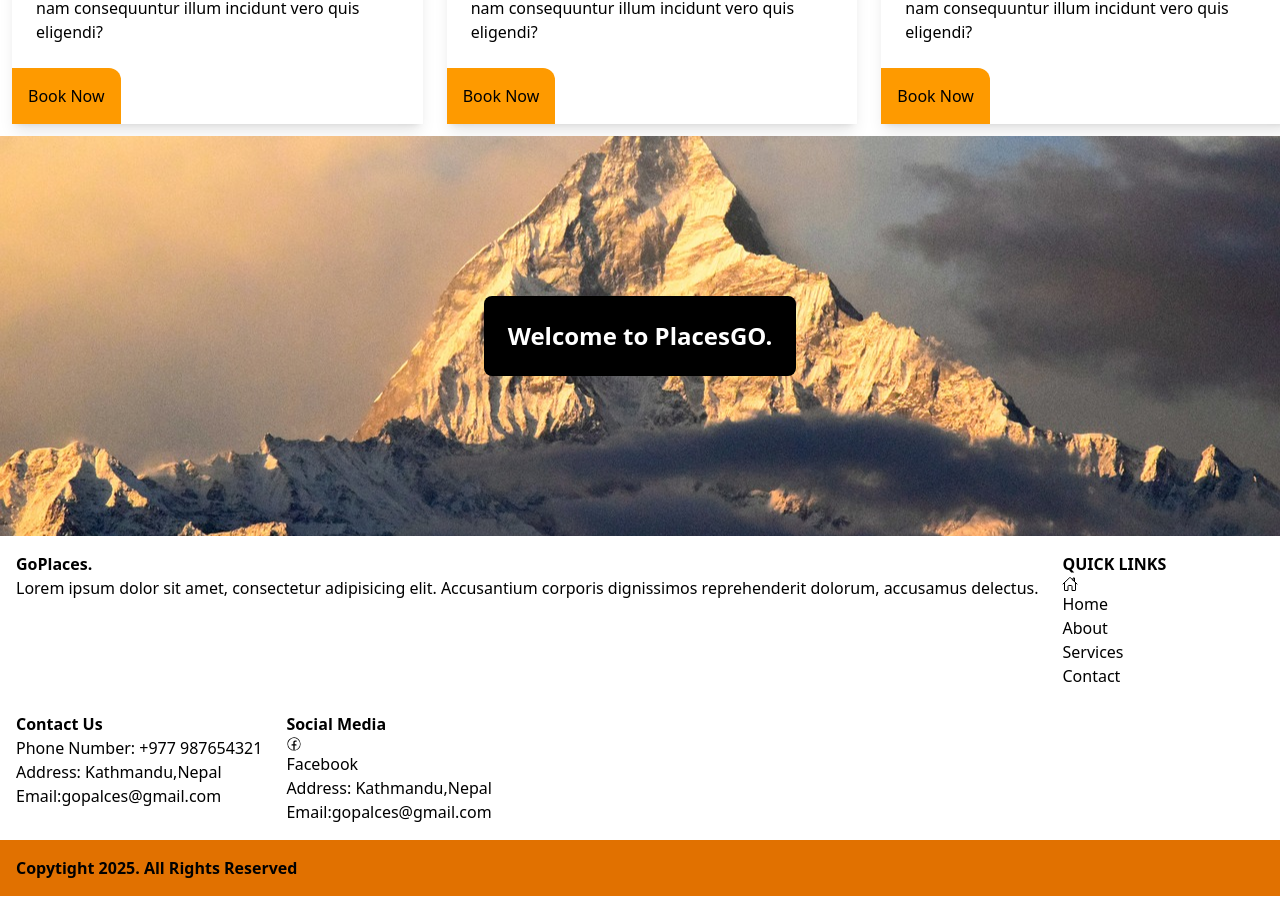
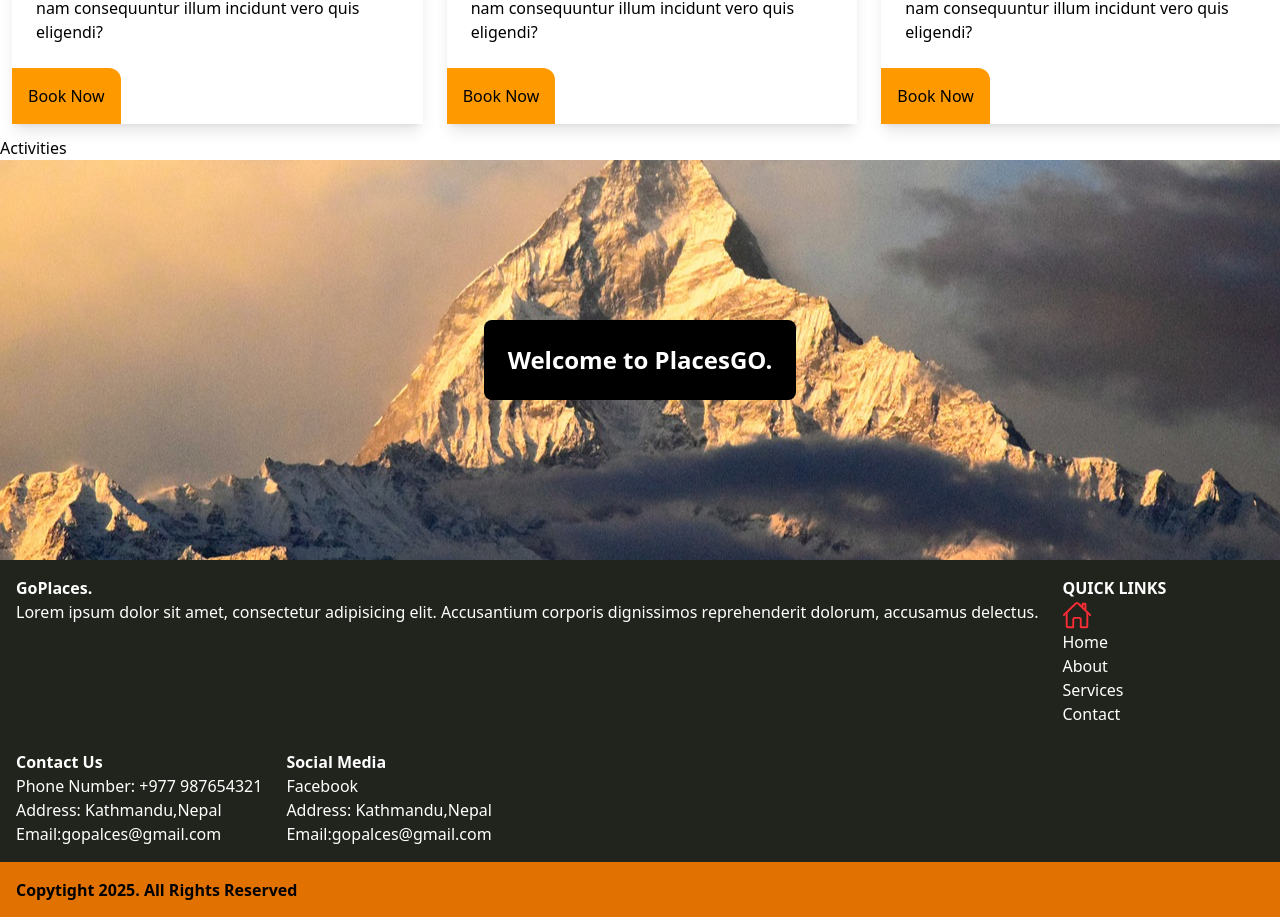
Before and after one commit to bhattabibek/goPlaces, a React (Vite) app in the folder client/: page / in a window 1280 px wide. Shown: the part 1490-2407 px from the top of the page. Before the commit the page ends 2386 px from the top, so only its background shows below. Built offline with nearby package versions, Linux system fonts and the light colour scheme.

Commit message:
slider image full and 80 height

```diff
--- a/client/src/App.jsx
+++ b/client/src/App.jsx
@@ -1,4 +1,5 @@
 import "./App.css";
+import Activities from "./components/Activities";
 import DestinationCard from "./components/DestinationCard";
 import Footer from "./components/Footer";
 import Navbar from "./components/Navbar";
@@ -17,6 +18,7 @@ function App() {
   <div className="mt-60 md:mt-140 lg:mt-180 xl:mt-230">
   <DestinationCard />
 </div>
+<Activities/>
 <Parallax/>
 <Footer/>
   </>
--- /dev/null
+++ b/client/src/components/Activities.jsx
@@ -0,0 +1,9 @@
+import React from 'react'
+
+const Activities = () => {
+  return (
+    <div>Activities</div>
+  )
+}
+
+export default Activities
--- a/client/src/components/Footer.jsx
+++ b/client/src/components/Footer.jsx
@@ -1,11 +1,13 @@
 import React from 'react'
 import { IoHomeOutline } from "react-icons/io5";
 import { CiFacebook } from "react-icons/ci";
+import { FaInstagram } from "react-icons/fa";
+import { CiLinkedin } from "react-icons/ci";
 
 const Footer = () => {
   return (
     <>
-    <div className='flex flex-row flex-wrap gap-6 m-4'>
+    <div style={{ backgroundColor: "#20241c" }} className='flex flex-row flex-wrap gap-6 p-4 text-white '>
     <div>
       <h1 className='font-bold'>GoPlaces.</h1>
       <p>Lorem ipsum dolor sit amet, consectetur adipisicing elit. Accusantium corporis dignissimos reprehenderit dolorum, accusamus delectus.</p>
@@ -13,7 +15,7 @@ const Footer = () => {
     <div>
       <h3 className='font-bold'>QUICK LINKS</h3>
       <ul>
-        <li><IoHomeOutline /> Home</li>
+        <li><IoHomeOutline className="text-red-500 text-3xl"  /> Home</li>
         <li>About</li>
         <li>Services</li>
         <li>Contact</li>
@@ -33,7 +35,7 @@ const Footer = () => {
     <div>
       <h3  className='font-bold'>Social Media</h3>
       <ul>
-        <li><CiFacebook /> Facebook</li>
+        <li> Facebook</li>
         <li>Address: Kathmandu,Nepal</li>
         <li>Email:gopalces@gmail.com</li>
 
@@ -41,7 +43,11 @@ const Footer = () => {
       </ul>
     </div>
     </div>
-    <h3 className='font-bold bg-amber-600 p-4'>Copytight 2025. All Rights Reserved</h3>
+    <div className='flex flex-col'>
+    <div className='font-bold bg-amber-600 p-4'>Copytight 2025. All Rights Reserved</div>
+    <div><CiFacebook /> <FaInstagram /> <CiLinkedin /></div>
+    </div>
+
     </>
   )
 }
--- a/client/src/components/Slider.jsx
+++ b/client/src/components/Slider.jsx
@@ -17,19 +17,19 @@ function AutoPlay() {
 
   return (
     <div className="slider-container  h-6 bg-opacity-50">
-      <Slider {...settings}>
+      <Slider {...settings} >
         <div>
-        <img src="/image.jpg" alt="Mountain"  />
+        <img className="w-full h-[80vh] object-cover" src="/image.jpg" alt="Mountain"  />
 
         </div>
         <div>
-          <img src="/mount.jpg"/>
+          <img className="w-full h-[80vh] object-cover" src="/mount.jpg"/>
         </div>
         <div>
-        <img src="/nepal.jpg"/>
+        <img className="w-full h-[80vh] object-cover"src="/nepal.jpg"/>
         </div>
         <div>
-          <img src="/monastery.jpg"/>
+          <img  className="w-full h-[80vh] object-cover" src="/monastery.jpg"/>
         </div>
 
       </Slider>
```
